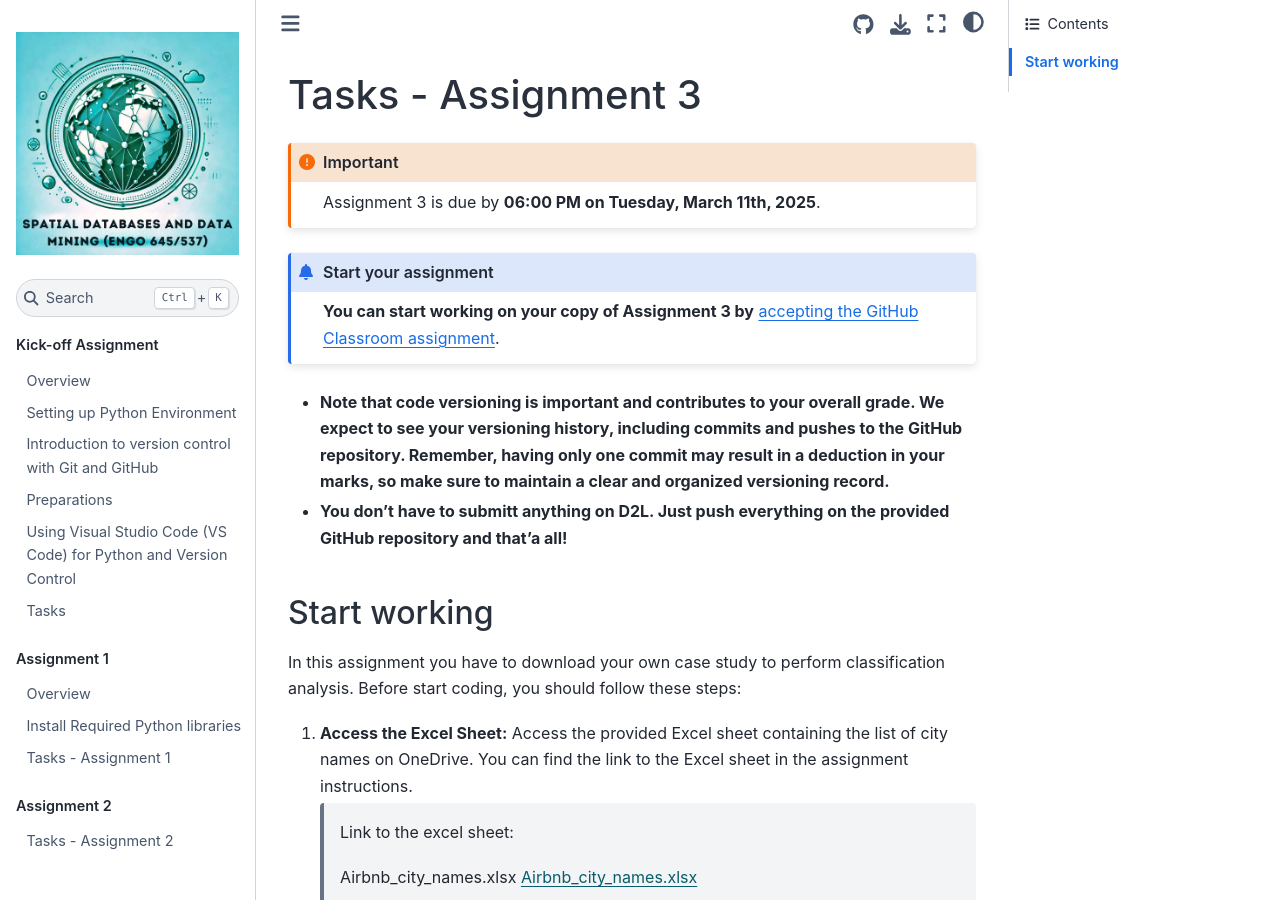
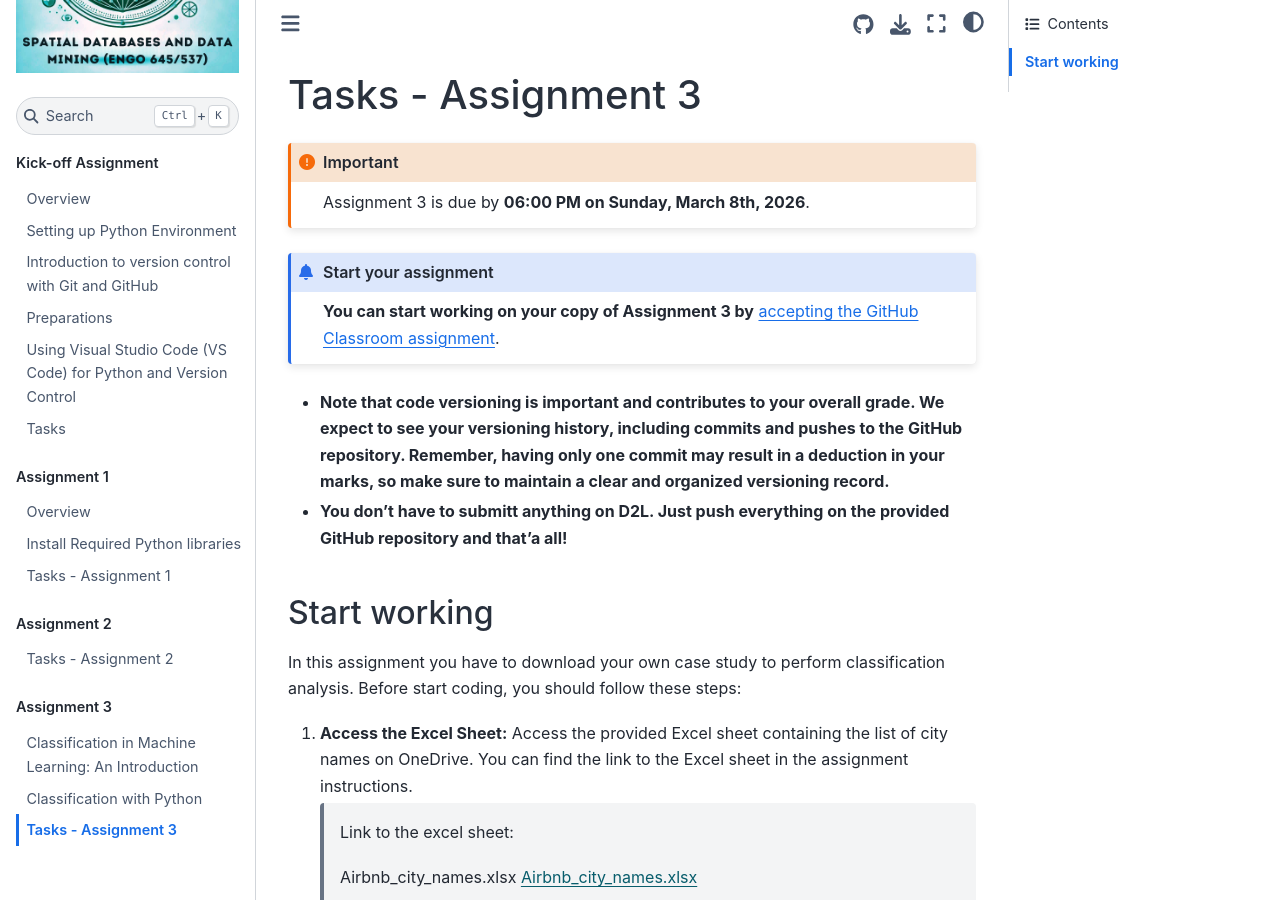
Before and after one commit to Raei-Bahareh/Spatial_Data_Mining_Winter2026, a Sphinx documentation site: the page built from source/tutorials/L4/tasks.rst, in a window 1280 px wide and 900 px high. Built offline with Sphinx 7.4.7 and the Sphinx Book theme 1.1.4, drawn with Linux system fonts in a browser that asks for light colours; pages that are not in the unit, such as notebooks, are missing from menus; some of the changed text lies outside the part shown.

Commit message:
Update assignment due date for Assignment 3 in tasks and index files

```diff
--- a/source/tutorials/L4/tasks.rst
+++ b/source/tutorials/L4/tasks.rst
@@ -2,7 +2,7 @@ Tasks - Assignment 3
 ==========
 
 .. important::
-    Assignment 3 is due by **06:00 PM on Tuesday, March 11th, 2025**.
+    Assignment 3 is due by **06:00 PM on Sunday, March 8th, 2026**.
 
 
 
```
Also changed, not shown: source/index.rst (+6 -6 lines).
